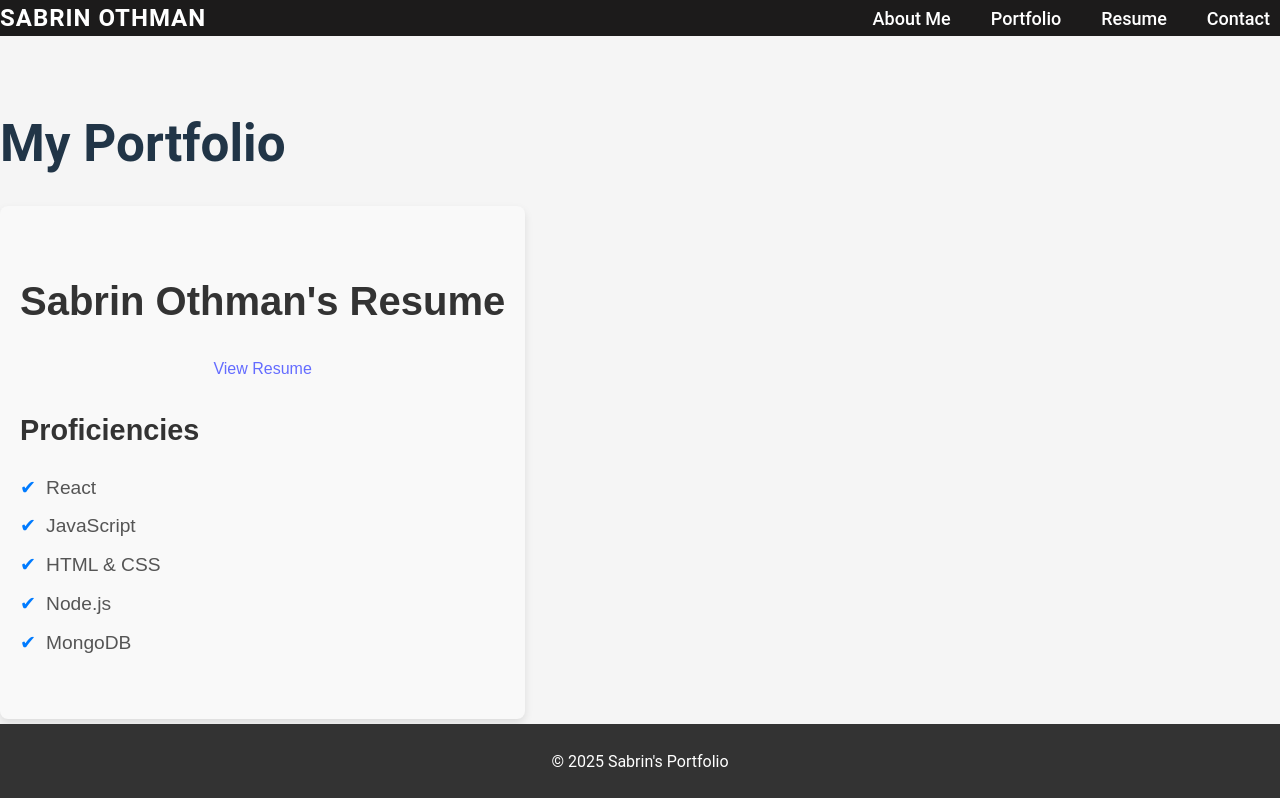
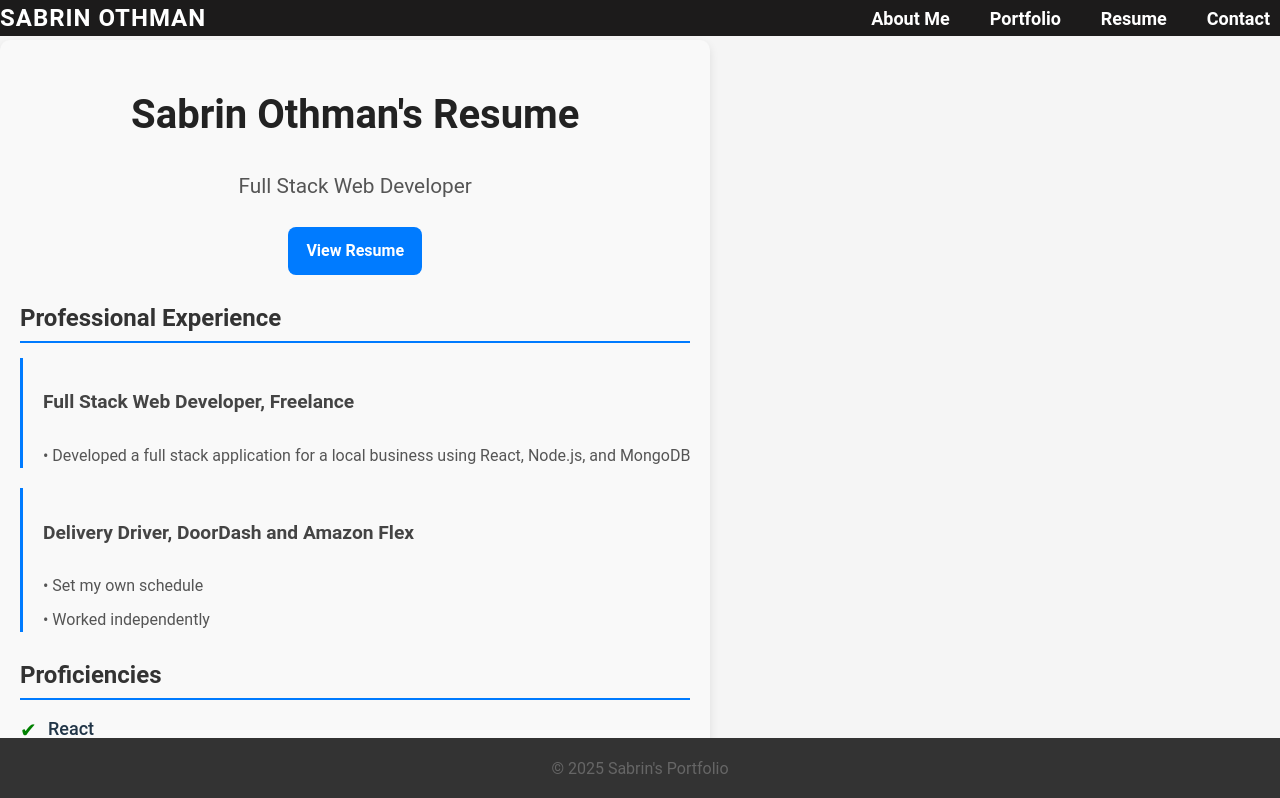
Before and after one commit to sabrinothman6495/Portfolio---React-, a React (Vite) app in the folder my-portfolio/: page /resume in a window 1280 px wide. Shown: the top 798 px of the page. Built offline with nearby package versions, Linux system fonts and the light colour scheme.

Commit message:
updated portfolio project

```diff
--- a/my-portfolio/src/CSS/Resume.css
+++ b/my-portfolio/src/CSS/Resume.css
@@ -1,56 +1,108 @@
+/* General Section Styling */
 .resume-section {
-    font-family: 'Arial', sans-serif;
-    padding: 40px 20px;
-    max-width: 900px;
-    margin: 0 auto; /* Centers the content */
-    background-color: #f9f9f9; /* Light background for the section */
-    border-radius: 8px;
-    box-shadow: 0 4px 8px rgba(0, 0, 0, 0.1);
+  max-width: 800px;
+  margin: 40px auto; /* Adds space from other sections */
+  padding: 20px;
+  background: #f9f9f9;
+  border-radius: 10px;
+  box-shadow: 0px 4px 10px rgba(0, 0, 0, 0.1);
 }
 
+/* Resume Header */
 .resume-header {
   text-align: center;
   margin-bottom: 20px;
 }
 
 .resume-header h1 {
-    font-size: 2.5rem;
-    color: #333;
+  font-size: 2.5rem; /* Slightly larger for prominence */
+  color: #222;
+  font-weight: bold;
 }
 
-  .resume-header .download-link {
+.resume-header p {
+  font-size: 1.3rem;
+  color: #555;
+}
+
+/* Resume Download Link */
+.resume-link {
   display: inline-block;
+  margin-top: 15px;
+  padding: 12px 18px;
   background-color: #007bff;
   color: white;
-    padding: 10px 20px;
   text-decoration: none;
-    border-radius: 5px;
+  font-weight: bold;
+  border-radius: 8px;
+  transition: all 0.3s ease;
+}
+
+.resume-link:hover {
+  background-color: #0056b3;
+  transform: translateY(-2px);
+  box-shadow: 0 3px 8px rgba(0, 0, 0, 0.2);
+}
+
+/* Section Headings */
+h3 {
+  margin-top: 25px;
+  color: #333;
+  font-size: 1.5rem;
+  border-bottom: 2px solid #007bff; /* Adds subtle emphasis */
+  padding-bottom: 5px;
+}
+
+/* Experience & Proficiencies Lists */
+.experience-list,
+.proficiencies-list,
+.education-list {
+  list-style: none;
+  padding: 0;
   margin-top: 10px;
 }
 
-  .resume-header .download-link:hover {
-    background-color: #0056b3;
+.proficiencies-list li {
+  position: relative;
+  padding-left: 28px; /* Space for the checkmark */
+  font-size: 18px;
+  margin-bottom: 10px;
+  font-weight: 500;
 }
 
-  h3 {
-    font-size: 1.8rem;
-    color: #333;
-    margin-bottom: 10px;
+/* Checkmark Styling */
+.proficiencies-list li::before {
+  content: "✔"; /* Checkmark symbol */
+  position: absolute;
+  left: 0;
+  color: green;
+  font-size: 20px;
+  font-weight: bold;
 }
 
-  .proficiencies-list {
-    list-style-type: none;
-    padding: 0;
+/* Experience Items */
+.experience-item {
+  margin-bottom: 20px;
+  padding-left: 20px;
+  border-left: 3px solid #007bff; /* Adds a visual separation */
+  padding-top: 5px;
 }
 
-  .proficiencies-list li {
+.experience-item h4 {
+  color: #444;
   font-size: 1.2rem;
-    color: #555;
-    padding: 5px 0;
+  font-weight: bold;
 }
 
-  .proficiencies-list li::before {
-    content: "✔"; /* Adds a checkmark before each proficiency */
-    color: #007bff;
-    margin-right: 10px;
+.experience-item p {
+  font-size: 1rem;
+  color: #555;
+  margin-top: 5px;
 }
+
+/* General Paragraph Styling */
+p {
+  color: #666;
+  font-size: 1rem;
+  line-height: 1.6;
+}
--- /dev/null
+++ b/my-portfolio/src/CSS/contact.css
@@ -0,0 +1,75 @@
+.contact-container {
+    text-align: center;
+    background: #f9f9f9;
+    padding: 20px;
+    border-radius: 10px;
+    box-shadow: 0px 4px 10px rgba(0, 0, 0, 0.1);
+    max-width: 500px;
+    margin: 40px auto;
+  }
+
+  h3 {
+    font-size: 22px;
+    color: #333;
+    margin-bottom: 15px;
+  }
+
+  p {
+    font-size: 18px;
+    color: #555;
+    margin: 8px 0;
+  }
+
+  a {
+    color: #0077b5;
+    text-decoration: none;
+    font-weight: bold;
+  }
+
+  a:hover {
+    text-decoration: underline;
+    color: #005582;
+  }
+
+  /* Form Styles */
+  .contact-form {
+    display: flex;
+    flex-direction: column;
+    gap: 10px;
+  }
+
+  .contact-form input,
+  .contact-form textarea {
+    width: 100%;
+    padding: 12px;
+    border: 1px solid #ccc;
+    border-radius: 5px;
+    font-size: 16px;
+  }
+
+  .contact-form textarea {
+    height: 120px;
+    resize: none;
+  }
+
+  button {
+    background: #0077b5;
+    color: white;
+    border: none;
+    padding: 12px;
+    font-size: 18px;
+    border-radius: 5px;
+    cursor: pointer;
+    transition: 0.3s ease;
+  }
+
+  button:hover {
+    background: #005582;
+  }
+
+  /* Success Message */
+  .success-message {
+    color: green;
+    font-weight: bold;
+    margin-top: 10px;
+  }
--- a/my-portfolio/src/components/Header.jsx
+++ b/my-portfolio/src/components/Header.jsx
@@ -3,7 +3,7 @@ import Navigation from './Navigation';
 const Header = () => {
     return (
         <header>
-            <h1>My Portfolio</h1>
+
         <Navigation />
 
         </header>
--- a/my-portfolio/src/pages/AboutMe.jsx
+++ b/my-portfolio/src/pages/AboutMe.jsx
@@ -8,7 +8,8 @@ const AboutMe = () => {
         <h1>About Me</h1>
 
         <img src="/src/assets/profilepic.jpeg" alt="profile" />
-        <p>Welcome to my portfolio! I'm a web developer</p>
+        <p>Welcome to my React Portfolio project! I'm a web developer who has created this little project with react using simply the react frame work. </p>
+        <p> I enjoy learning, developing, trying diffrent foods and skateboarding</p>
       </div>
     );
   };
--- a/my-portfolio/src/pages/Contact.jsx
+++ b/my-portfolio/src/pages/Contact.jsx
@@ -1,12 +1,66 @@
+import React, { useState } from "react";
+import "../CSS/Contact.css"; // Make sure this file exists
+
 const Contact = () => {
-    return (
-      <div>
-        <h3>Connect with me: </h3>
-        <p style={{ fontWeight: "bold" }}>Phone: 123-456-7890</p>
-        <p style={{ fontWeight: "bold" }}>LinkedIn: <a href="www.linkedin.com/in/sabrin-othman-344219207">Sabrin Othman</a></p>
-        <p style={{ fontWeight: "bold" }}>Email: Sabrinothman95@gmail.com</p>
-      </div>
-    );
+  const [formData, setFormData] = useState({
+    name: "",
+    email: "",
+    message: "",
+  });
+
+  const [submitted, setSubmitted] = useState(false);
+
+  const handleChange = (e) => {
+    setFormData({ ...formData, [e.target.name]: e.target.value });
   };
 
-  export default Contact;
+  const handleSubmit = (e) => {
+    e.preventDefault();
+    if (formData.name && formData.email && formData.message) {
+      setSubmitted(true);
+      setFormData({ name: "", email: "", message: "" });
+    }
+  };
+
+  return (
+    <div className="contact-container">
+      <h3>Connect with Me</h3>
+      <p><strong>Email:</strong> <a href="mailto:Sabrinothman95@gmail.com">Sabrinothman95@gmail.com</a></p>
+      <p><strong>LinkedIn:</strong> <a href="https://www.linkedin.com/in/sabrin-othman-344219207" target="_blank" rel="noopener noreferrer">Sabrin Othman</a></p>
+
+      <h3>Send an Inquiry</h3>
+      {submitted ? (
+        <p className="success-message">Thank you! Your message has been sent.</p>
+      ) : (
+        <form onSubmit={handleSubmit} className="contact-form">
+          <input
+            type="text"
+            name="name"
+            placeholder="Your Name"
+            value={formData.name}
+            onChange={handleChange}
+            required
+          />
+          <input
+            type="email"
+            name="email"
+            placeholder="Your Email"
+            value={formData.email}
+            onChange={handleChange}
+            required
+          />
+          <textarea
+            name="message"
+            placeholder="Your Message"
+            value={formData.message}
+            onChange={handleChange}
+            required
+          ></textarea>
+          <button type="submit">Send Message</button>
+        </form>
+      )}
+    </div>
+  );
+};
+
+export default Contact;
--- a/my-portfolio/src/pages/Portfolio.jsx
+++ b/my-portfolio/src/pages/Portfolio.jsx
@@ -8,10 +8,12 @@ const projects = [
 const Portfolio = () => {
   return (
     <section>
-      <h2>Portfolio</h2>
-      <div className="portfolio-grid">
+      <h1>Portfolio</h1>
+      <p>Check out some of my projects:</p>
+      <div>
         {projects.map((project, index) => <Project key={index} {...project} />)}
       </div>
+      <a href="github.com" target="_blank">View More on GitHub</a>
     </section>
   );
 };
--- a/my-portfolio/src/pages/Resume.jsx
+++ b/my-portfolio/src/pages/Resume.jsx
@@ -1,16 +1,37 @@
 import React from "react";
 import "../CSS/Resume.css";
-
-import "../assets/Resume2.pdf";
 
 const Resume = () => {
   return (
     <section className="resume-section">
       <div className="resume-header">
         <h1>Sabrin Othman's Resume</h1>
-        <a href="https://docs.google.com/document/d/1VdUZ4w-nDrQmyYcfpmZ-R9Ue1t_otEPIjvOE1b_km78/edit?usp=sharing" target="_blank" rel="noreferrer">View Resume
+        <p>Full Stack Web Developer</p>
+        <a
+          href="https://docs.google.com/document/d/1VdUZ4w-nDrQmyYcfpmZ-R9Ue1t_otEPIjvOE1b_km78/edit?usp=sharing"
+          target="_blank"
+          rel="noreferrer"
+          className="resume-link"
+        >
+          View Resume
         </a>
       </div>
+
+      {/* Professional Experience Section */}
+      <h3>Professional Experience</h3>
+      <ul className="experience-list">
+        <li className="experience-item">
+          <h4>Full Stack Web Developer, Freelance</h4>
+          <p>• Developed a full stack application for a local business using React, Node.js, and MongoDB</p>
+        </li>
+        <li className="experience-item">
+          <h4>Delivery Driver, DoorDash and Amazon Flex</h4>
+          <p>• Set my own schedule</p>
+          <p>• Worked independently</p>
+        </li>
+      </ul>
+
+      {/* Proficiencies Section */}
       <h3>Proficiencies</h3>
       <ul className="proficiencies-list">
         <li>React</li>
@@ -19,6 +40,13 @@ const Resume = () => {
         <li>Node.js</li>
         <li>MongoDB</li>
       </ul>
+
+      {/* Education Section */}
+      <h3>Education</h3>
+      <ul className="education-list">
+        <li>B.S. in Economics from John Jay College of Criminal Justice</li>
+        <li>Full Stack Web Development Certificate from Case Western University</li>
+      </ul>
     </section>
   );
 };
--- a/my-portfolio/vite.config.js
+++ b/my-portfolio/vite.config.js
@@ -2,6 +2,7 @@ import { defineConfig } from 'vite';
 import react from '@vitejs/plugin-react';
 
 export default defineConfig({
+  base: '/my-portfolio/',
   plugins: [react()],
   server: {
     port: 3000,
```
Also changed, not shown: my-portfolio/src/components/Home.jsx (deleted, +0 -11 lines). Lines whose indentation alone changed are shown as unchanged.
